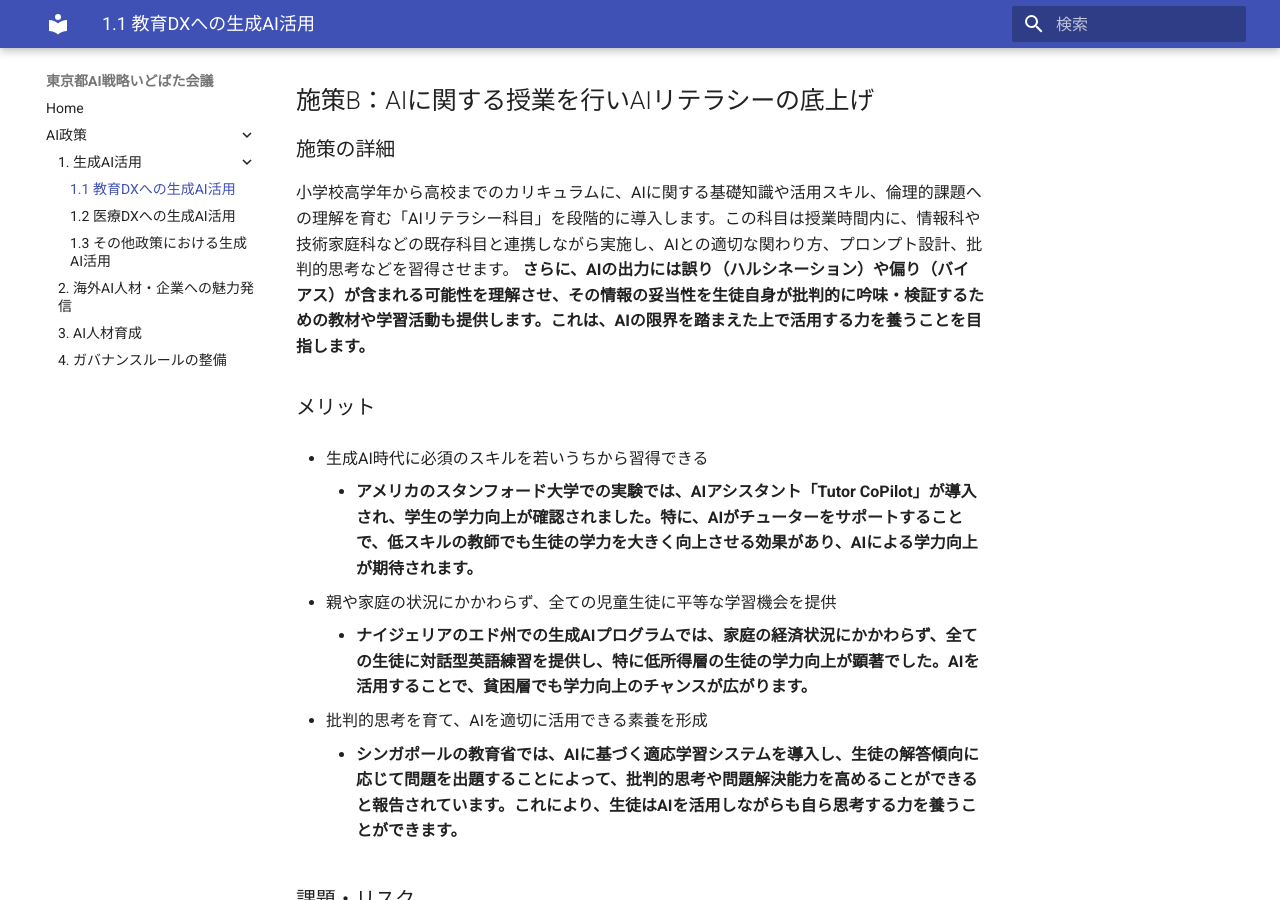
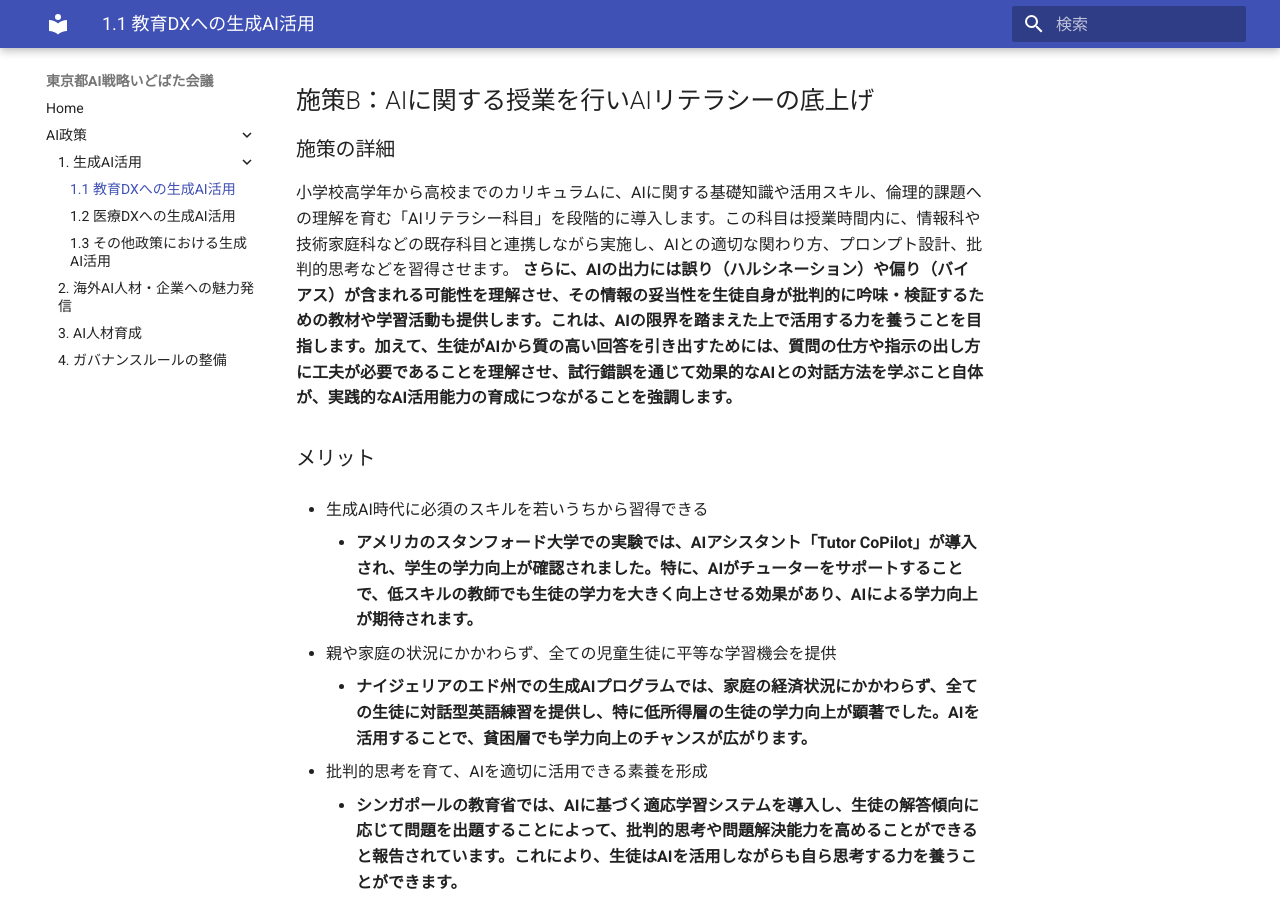
Before and after one commit to takahiroanno2024/2025_ai_idobatakaigi_output, an MkDocs documentation site: the page built from docs/1.1_教育DXへの生成AI活用.md, in a window 1280 px wide and 900 px high, scrolled down 3196 px. Built offline with MkDocs 1.6.1 and Material for MkDocs 9.7.7, drawn with Linux system fonts in a browser that asks for light colours.

Commit message:
施策B詳細にAIとの対話学習の重要性を追記 (HS)

```diff
--- a/docs/1.1_教育DXへの生成AI活用.md
+++ b/docs/1.1_教育DXへの生成AI活用.md
@@ -53,7 +53,7 @@ ChatGPT等の汎用的なLLM（大規模言語モデル）を全児童生徒に
 ## 施策B：AIに関する授業を行いAIリテラシーの底上げ
 
 ### 施策の詳細
-小学校高学年から高校までのカリキュラムに、AIに関する基礎知識や活用スキル、倫理的課題への理解を育む「AIリテラシー科目」を段階的に導入します。この科目は授業時間内に、情報科や技術家庭科などの既存科目と連携しながら実施し、AIとの適切な関わり方、プロンプト設計、批判的思考などを習得させます。 **さらに、AIの出力には誤り（ハルシネーション）や偏り（バイアス）が含まれる可能性を理解させ、その情報の妥当性を生徒自身が批判的に吟味・検証するための教材や学習活動も提供します。これは、AIの限界を踏まえた上で活用する力を養うことを目指します。**
+小学校高学年から高校までのカリキュラムに、AIに関する基礎知識や活用スキル、倫理的課題への理解を育む「AIリテラシー科目」を段階的に導入します。この科目は授業時間内に、情報科や技術家庭科などの既存科目と連携しながら実施し、AIとの適切な関わり方、プロンプト設計、批判的思考などを習得させます。 **さらに、AIの出力には誤り（ハルシネーション）や偏り（バイアス）が含まれる可能性を理解させ、その情報の妥当性を生徒自身が批判的に吟味・検証するための教材や学習活動も提供します。これは、AIの限界を踏まえた上で活用する力を養うことを目指します。加えて、生徒がAIから質の高い回答を引き出すためには、質問の仕方や指示の出し方に工夫が必要であることを理解させ、試行錯誤を通じて効果的なAIとの対話方法を学ぶこと自体が、実践的なAI活用能力の育成につながることを強調します。**
 
 ### メリット
 - 生成AI時代に必須のスキルを若いうちから習得できる
```
